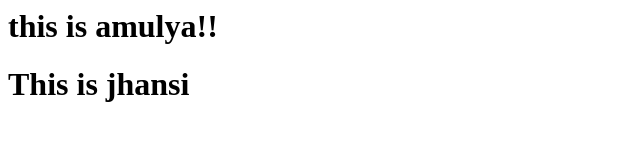
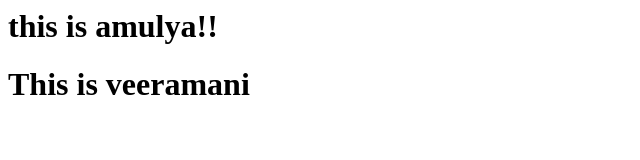
Before and after one commit to veeramani-5/my-first-repo, a plain HTML site: page about.html in a window 1280 px wide. Shown: the whole page, without its empty margins (0-640 px from the left). Drawn offline with Linux system fonts and the light colour scheme.

Commit message:
Updated about.html

```diff
--- a/about.html
+++ b/about.html
@@ -1,4 +1,4 @@
 <body>
 <h1>this is amulya!!</h1>
-<h1>This is jhansi</h1>
+<h1>This is veeramani</h1>
 <body>
```
